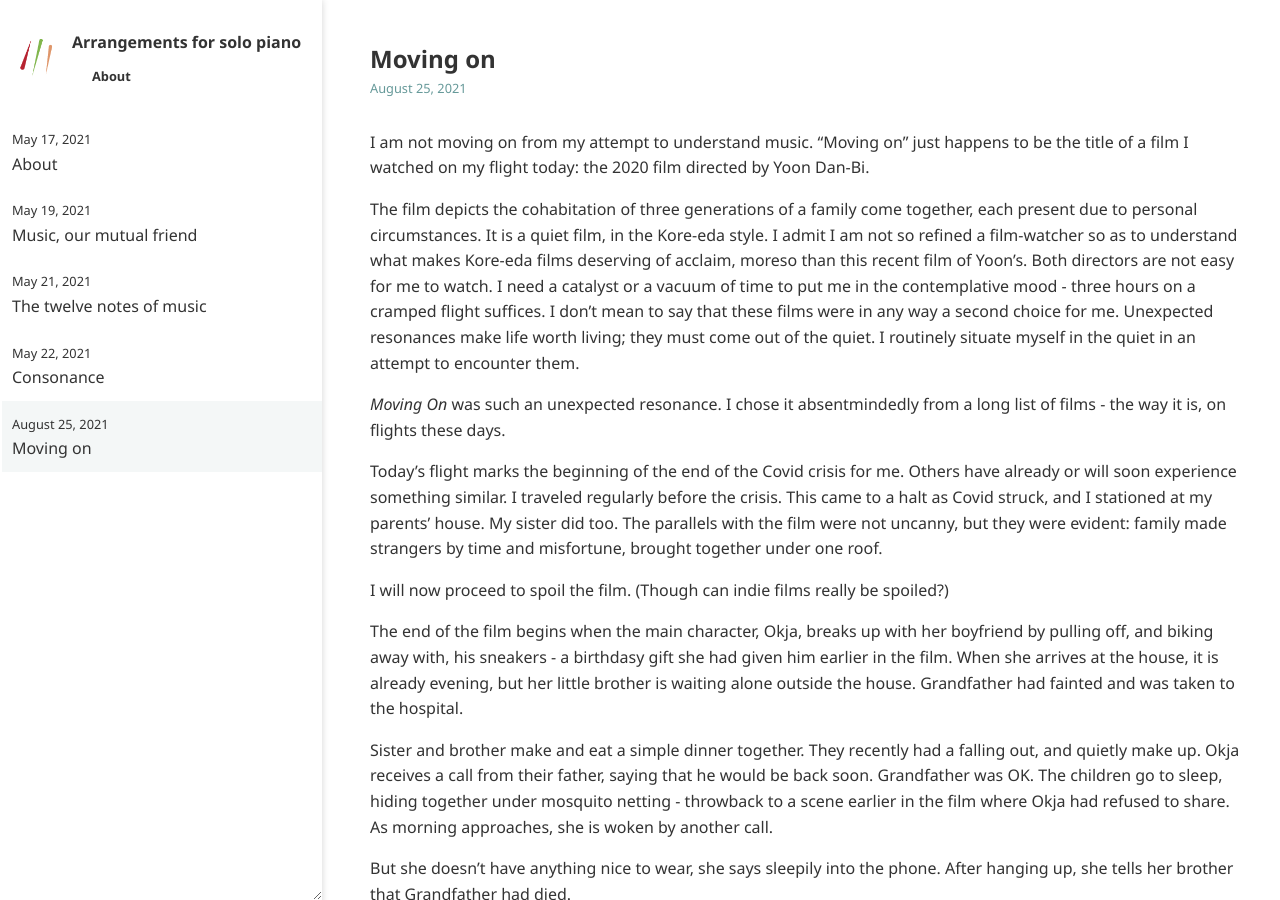
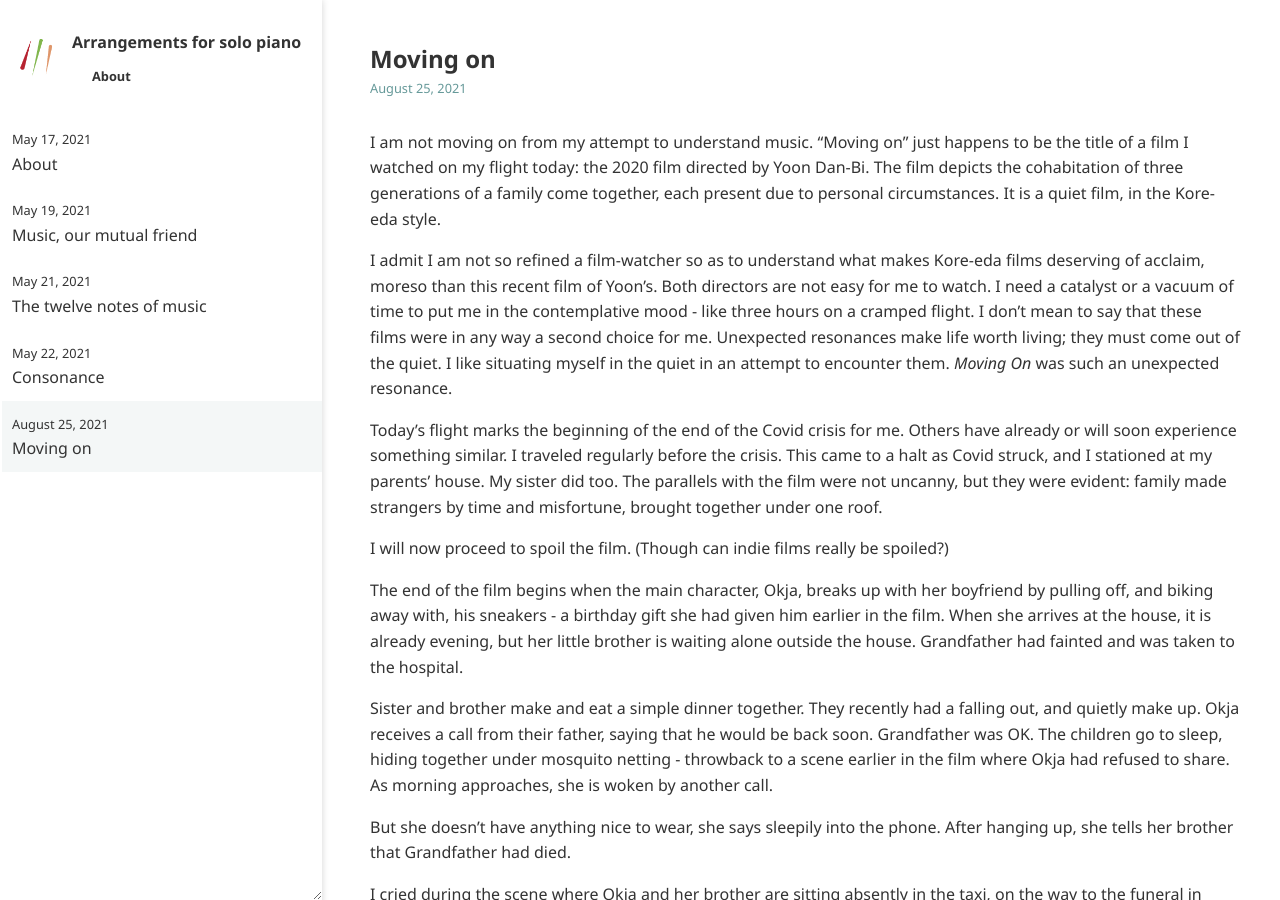
Before and after one commit to ansyblenetwork/arrpiano, a Jekyll site: the page built from _posts/2021-08-25-moving-on.md, in a window 1280 px wide and 900 px high. Built offline with Jekyll 4.4.1, drawn with Linux system fonts in a browser that asks for light colours.

Commit message:
Update 2021-08-25-moving-on.md

```diff
--- a/_posts/2021-08-25-moving-on.md
+++ b/_posts/2021-08-25-moving-on.md
@@ -2,11 +2,9 @@
 title: "Moving on"
 ---
 
-I am not moving on from my attempt to understand music. "Moving on" just happens to be the title of a film I watched on my flight today: the 2020 film directed by Yoon Dan-Bi.
+I am not moving on from my attempt to understand music. "Moving on" just happens to be the title of a film I watched on my flight today: the 2020 film directed by Yoon Dan-Bi. The film depicts the cohabitation of three generations of a family come together, each present due to personal circumstances. It is a quiet film, in the Kore-eda style.
 
-The film depicts the cohabitation of three generations of a family come together, each present due to personal circumstances. It is a quiet film, in the Kore-eda style. I admit I am not so refined a film-watcher so as to understand what makes Kore-eda films deserving of acclaim, moreso than this recent film of Yoon's. Both directors are not easy for me to watch. I need a catalyst or a vacuum of time to put me in the contemplative mood - three hours on a cramped flight suffices. I don't mean to say that these films were in any way a second choice for me. Unexpected resonances make life worth living; they must come out of the quiet. I routinely situate myself in the quiet in an attempt to encounter them.
-
-_Moving On_ was such an unexpected resonance. I chose it absentmindedly from a long list of films - the way it is, on flights these days.
+I admit I am not so refined a film-watcher so as to understand what makes Kore-eda films deserving of acclaim, moreso than this recent film of Yoon's. Both directors are not easy for me to watch. I need a catalyst or a vacuum of time to put me in the contemplative mood - like three hours on a cramped flight. I don't mean to say that these films were in any way a second choice for me. Unexpected resonances make life worth living; they must come out of the quiet. I like situating myself in the quiet in an attempt to encounter them. _Moving On_ was such an unexpected resonance.
 
 
 
@@ -15,7 +13,7 @@ Today's flight marks the beginning of the end of the Covid crisis for me. Others
 
 I will now proceed to spoil the film. (Though can indie films really be spoiled?)
 
-The end of the film begins when the main character, Okja, breaks up with her boyfriend by pulling off, and biking away with, his sneakers - a birthdasy gift she had given him earlier in the film. When she arrives at the house, it is already evening, but her little brother is waiting alone outside the house. Grandfather had fainted and was taken to the hospital.
+The end of the film begins when the main character, Okja, breaks up with her boyfriend by pulling off, and biking away with, his sneakers - a birthday gift she had given him earlier in the film. When she arrives at the house, it is already evening, but her little brother is waiting alone outside the house. Grandfather had fainted and was taken to the hospital.
 
 Sister and brother make and eat a simple dinner together. They recently had a falling out, and quietly make up. Okja receives a call from their father, saying that he would be back soon. Grandfather was OK. The children go to sleep, hiding together under mosquito netting - throwback to a scene earlier in the film where Okja had refused to share. As morning approaches, she is woken by another call.
 
```
